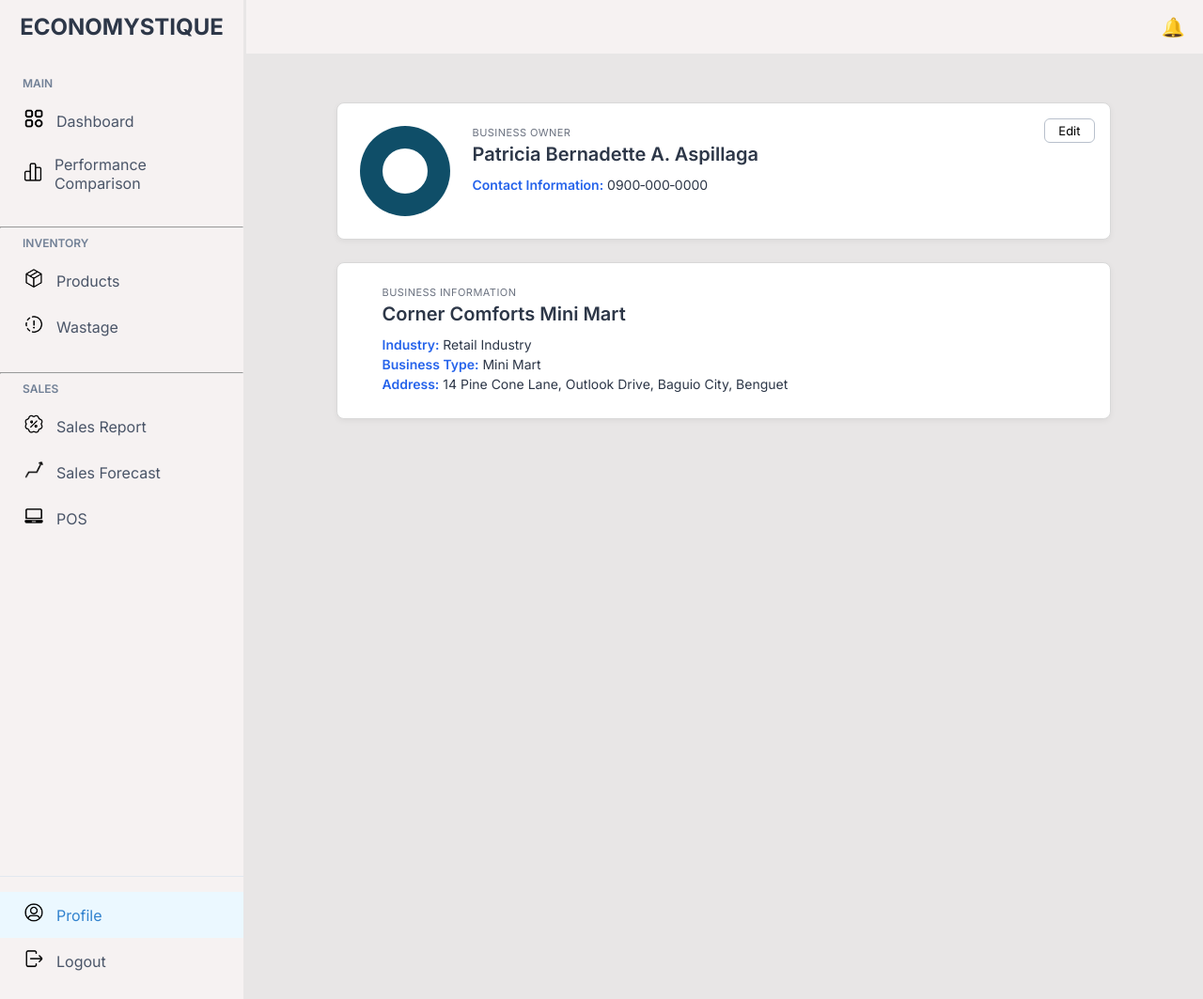
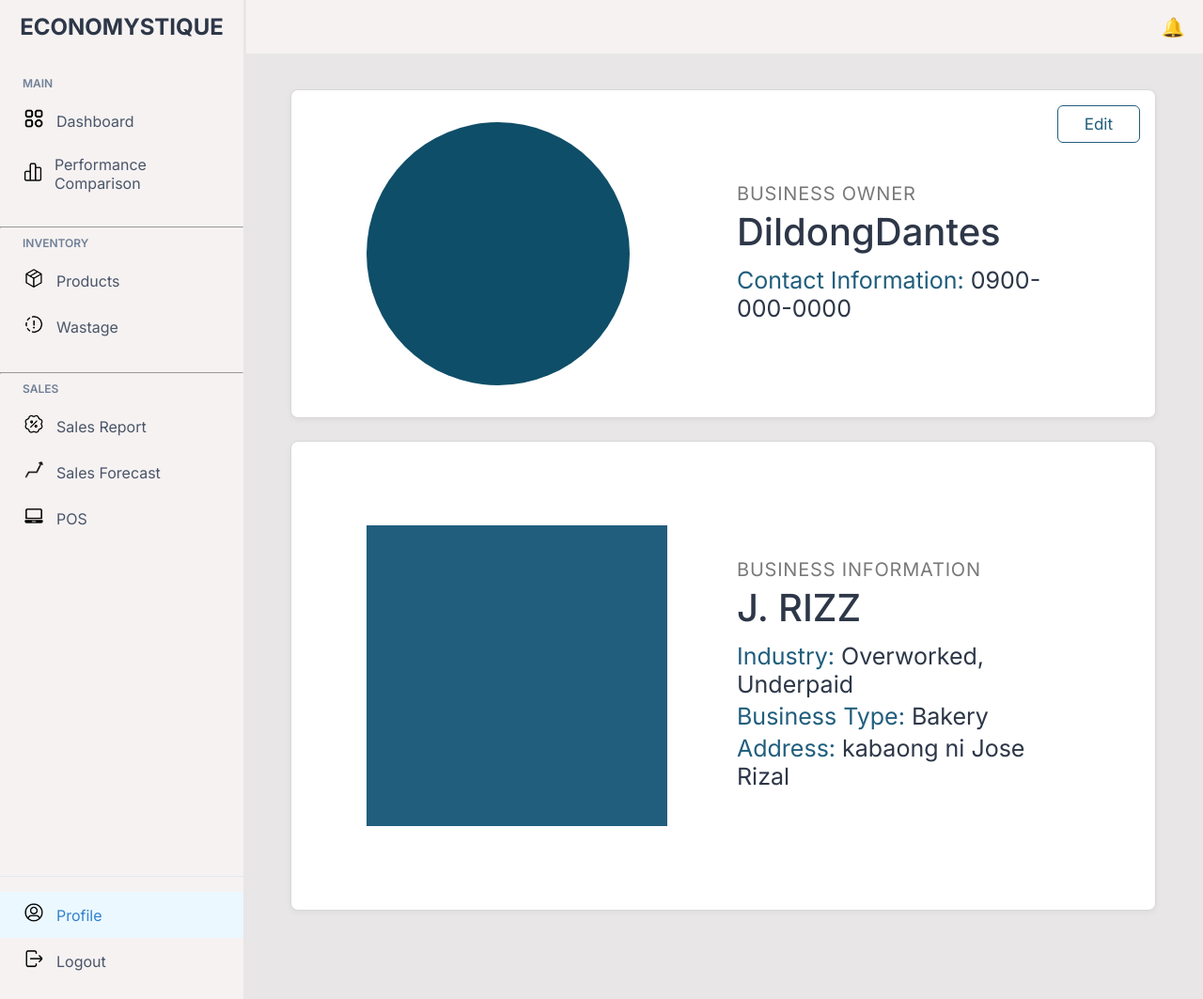
Before and after one commit to Economystique/EconomystiqueStoneKingdom, a Flask app: page /account in a window 1280 px wide. Shown: the whole page at 94% size. Run offline with Flask 3, Linux system fonts and the light colour scheme; a user stored in the database is signed in; data comes from the database, SQL or seed files in the repository.

Commit message:
Made accounts editable (images not included)

```diff
--- a/static/css/account.css
+++ b/static/css/account.css
@@ -1,16 +1,8 @@
-/* ---------- Layout ---------- */
-body {
-    background:#ebeaea;
-    font-family: "Inter", Arial, sans-serif;
+
+.whole-container {
+    padding: 10px;
 }
 
-.whole-container {
-    max-width: 840px;
-    margin: 24px auto;
-    padding: 0 8px;
-}
-
-/* ---------- Re‑usable card shell ---------- */
 .card {
     position: relative;
     display: flex;
@@ -23,8 +15,17 @@ body {
     margin-bottom:24px;
 }
 
-.card personal-container {
-    height: 800px;
+.card.personal-container{
+    height: 350px;
+    align-items: center;
+    padding: 80px;
+}
+
+.card.business-container {
+    display: flex;
+    height: 500px;
+    align-items: center;
+    padding: 80px;
 }
 
 /* ---------- Edit button ---------- */
@@ -32,61 +33,96 @@ body {
     position:absolute;
     top:16px;
     right:16px;
-    font-size:13px;
+    font-size:17px;
     background:#fff;
-    border:1px solid #b8c0cc;
+    border:1px solid #215e7d;
     border-radius:6px;
-    padding:4px 14px;
+    padding:9px 28px;
     cursor:pointer;
     transition:background .15s ease;
+    color: #215e7d;
 }
-.edit-btn:hover { background:#f2f5f9; }
+.edit-btn:hover {
+    background-color: #215e7d;
+    color: white;
+}
 
 /* ---------- Avatar ---------- */
 .avatar-circle {
     flex-shrink:0;
-    width:96px; height:96px;
+    width:280px;
+    height:280px;
     border-radius:50%;
     background:#0f4e68;
-    display:flex; align-items:center; justify-content:center;
-}
-.avatar-icon {
-    width:48px; height:48px;
-    border-radius:50%;
-    background:#fff;
-    position:relative;
-}
-.avatar-icon::after {
-    content:'';
-    position:absolute; left:50%; top:65%;
-    width:36px; height:18px;
-    transform:translate(-50%,-50%);
-    border-radius:9px 9px 0 0;
-    background:#fff;
+    display:flex;
+    align-items:center;
+    justify-content:center;
 }
 
 /* ---------- Logo ---------- */
-.biz-logo img {
-    width:120px;
-    height:120px;
+.biz-logo {
+    width:320px;
+    height:320px;
     object-fit:contain;
+    background-color: #215e7d
 }
 
 /* ---------- Text blocks ---------- */
-.personal-text, .biz-text {
+.personal-text{
     flex:1;
+    padding-left: 90px;
 }
+.biz-text  {
+    flex:1;
+    padding-left: 50px;
+}
+
 .section-label {
-    font-size:11px;
-    color:#6b7280;
+    font-size:20px;
+    color:#797979;
     margin-bottom:4px;
     text-transform:uppercase;
     letter-spacing:.04em;
 }
 .owner-name, .biz-name {
-    font-size:20px;
-    font-weight:600;
+    font-size:40px;
+    font-weight:500;
     margin:0 0 12px 0;
 }
-.info-line   { margin:4px 0; font-size:14px; }
-.info-label  { font-weight:600; color:#2563eb; }
+.info-line   {
+    margin:4px 0;
+    font-size:25px;
+}
+.info-label  {
+    font-weight:400;
+    color:#215e7d;
+}
+
+
+/* ---------- Edit ---------- */
+.editable-input {
+    background-color: #f3f4f6;
+    border: 1px solid #ccc;
+    border-radius: 6px;
+    padding: 6px 10px;
+    font-size: 23px;
+    height: 45px;
+}
+
+.save-btn {
+    position:absolute;
+    top:16px;
+    right:16px;
+    font-size:17px;
+    background:#fff;
+    border:1px solid #215e7d;
+    border-radius:6px;
+    padding:9px 28px;
+    cursor:pointer;
+    transition:background .15s ease;
+    color: #215e7d;
+}
+.save-btn:hover {
+    background-color: #215e7d;
+    color: white;
+}
--- a/templates/account.html
+++ b/templates/account.html
@@ -8,52 +8,87 @@
 
 {% block content %}
 <div class="whole-container">
+
     <!-- PERSONAL CARD -->
-    <div class="card personal-container">
-        <button class="edit-btn" type="button">Edit</button>
+    <form id="personalForm" class="card personal-container" onsubmit="updateProfile(event)">
+        <button id="editBtn" class="edit-btn" type="button" onclick="toggleEdit()">Edit</button>
+        <button id="saveBtn" class="save-btn" type="submit" style="display: none;">Save</button>
 
         <div class="avatar-circle">
-
             <span class="avatar-icon"></span>
         </div>
 
         <div class="personal-text">
             <p class="section-label">Business Owner</p>
-            <h2 class="owner-name">Patricia Bernadette A. Aspillaga</h2>
+            <h2 class="owner-name" id="ownerNameText">DildongDantes</h2>
+            <input type="text" name="owner_name" id="ownerNameInput" value="DildongDantes" class="editable-input" style="display: none;">
+
             <p class="info-line">
                 <span class="info-label">Contact Information:</span>
-                0900‑000‑0000
+                <span id="contactText">0900-000-0000</span>
+                <input type="text" name="contact" id="contactInput" value="0900-000-0000" class="editable-input" style="display: none;">
             </p>
         </div>
-    </div>
+    </form>
 
     <!-- BUSINESS CARD -->
-    <div class="card business-container">
+    <form id="businessForm" class="card business-container" onsubmit="updateBusiness(event)">
         <div class="biz-logo">
 
         </div>
 
         <div class="biz-text">
             <p class="section-label">Business Information</p>
-            <h2 class="biz-name">Corner Comforts Mini Mart</h2>
+            <h2 class="biz-name" id="bizNameText">J. RIZZ</h2>
+            <input type="text" name="biz_name" id="bizNameInput" value="J. RIZZ" class="editable-input" style="display: none;">
 
             <p class="info-line">
                 <span class="info-label">Industry:</span>
-                Retail Industry
+                <span id="industryText">Overworked, Underpaid</span>
+                <input type="text" name="industry" id="industryInput" value="Overworked, Underpaid" class="editable-input" style="display: none;">
             </p>
+
             <p class="info-line">
                 <span class="info-label">Business Type:</span>
-                Mini Mart
+                <span id="bizTypeText">Bakery</span>
+                <input type="text" name="biz_type" id="bizTypeInput" value="Bakery" class="editable-input" style="display: none;">
             </p>
+
             <p class="info-line">
                 <span class="info-label">Address:</span>
-                14 Pine Cone Lane, Outlook Drive, Baguio City, Benguet
+                <span id="addressText">kabaong ni Jose Rizal</span>
+                <input type="text" name="address" id="addressInput" value="kabaong ni Jose Rizal" class="editable-input" style="display: none;">
             </p>
         </div>
-    </div>
+    </form>
+
 </div>
 {% endblock %}
 
 {% block extra_js %}
-{{ super() }}  {# keeps the password‑check script you already have #}
+<script>
+function toggleEdit() {
+    const showText = (id, show) => {
+        document.getElementById(id + 'Text').style.display = show ? 'inline' : 'none';
+        document.getElementById(id + 'Input').style.display = show ? 'none' : 'inline-block';
+    };
+
+    ['ownerName', 'contact', 'bizName', 'industry', 'bizType', 'address'].forEach(id => showText(id, false));
+
+    document.getElementById('editBtn').style.display = 'none';
+    document.getElementById('saveBtn').style.display = 'inline-block';
+}
+
+function updateProfile(event) {
+    event.preventDefault();
+    alert("Personal information saved!");
+    // Send to backend via fetch here if needed
+}
+
+function updateBusiness(event) {
+    event.preventDefault();
+    alert("Business information saved!");
+    // Send to backend via fetch here if needed
+}
+</script>
 {% endblock %}
```
